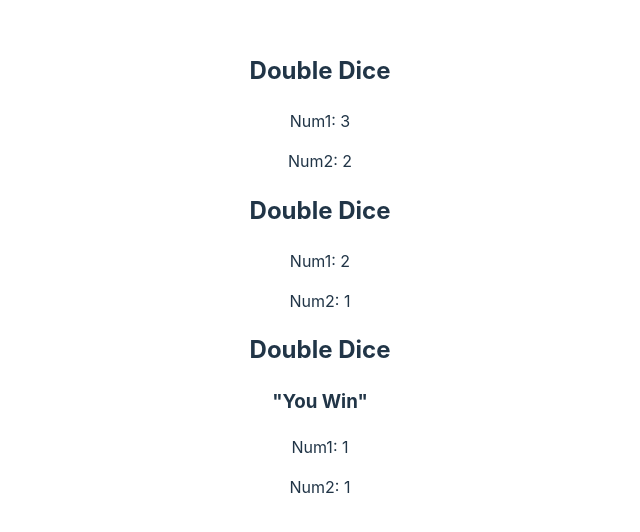
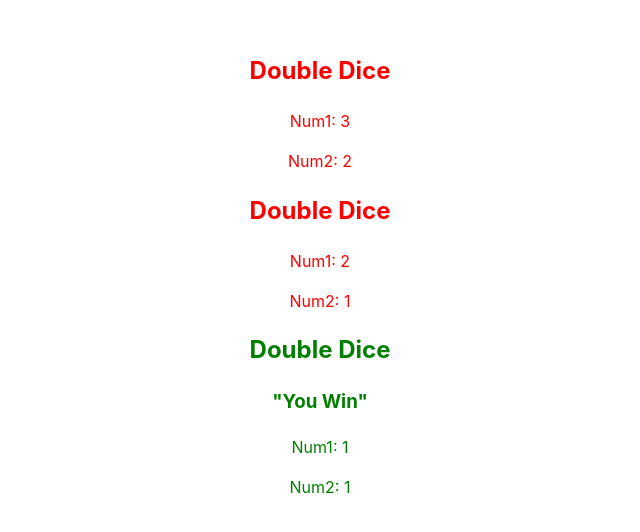
Before and after one commit to Jesus6366/reactMetaCourse, a React (Vite) app in the folder first-react-app/: page / in a window 1280 px wide. Shown: the part 126-658 px from the top of the page, without its empty margins (320-960 px from the left). Built offline with nearby package versions, Linux system fonts and the light colour scheme.

Commit message:
adding dynamic components styles

```diff
--- a/first-react-app/src/DoubleDice.jsx
+++ b/first-react-app/src/DoubleDice.jsx
@@ -3,11 +3,14 @@ import React from "react";
 const DoubleDice = () => {
   const num1 = Math.floor(Math.random() * 3) + 1;
   const num2 = Math.floor(Math.random() * 3) + 1;
+  const isWinner = num1 === num2;
+
+  const styles = { color: isWinner ? "green" : "red" };
 
   return (
-    <div>
+    <div style={styles}>
       <h2>Double Dice</h2>
-      {num1 === num2 && <h3>"You Win"</h3>}
+      {isWinner && <h3>"You Win"</h3>}
       <p>Num1: {num1}</p>
       <p>Num2: {num2}</p>
     </div>
```
